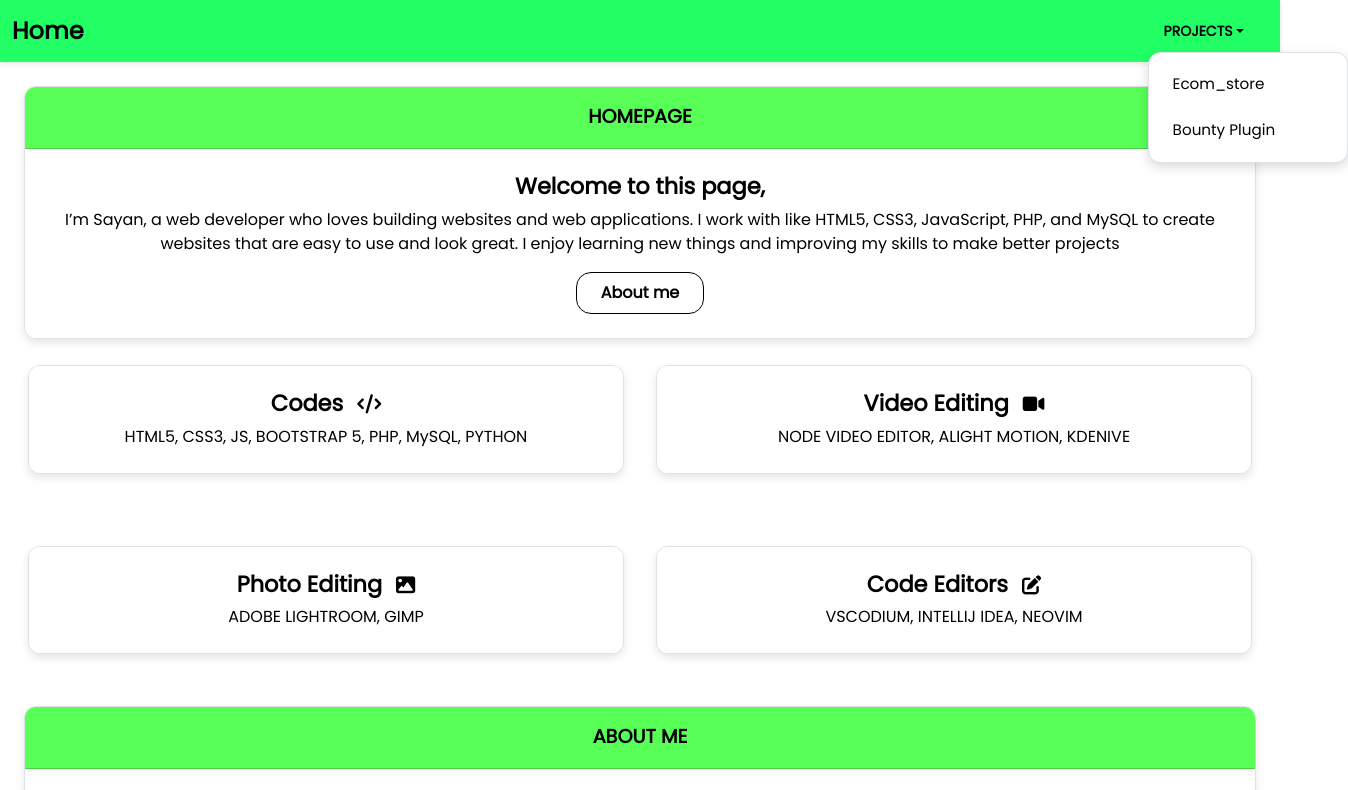
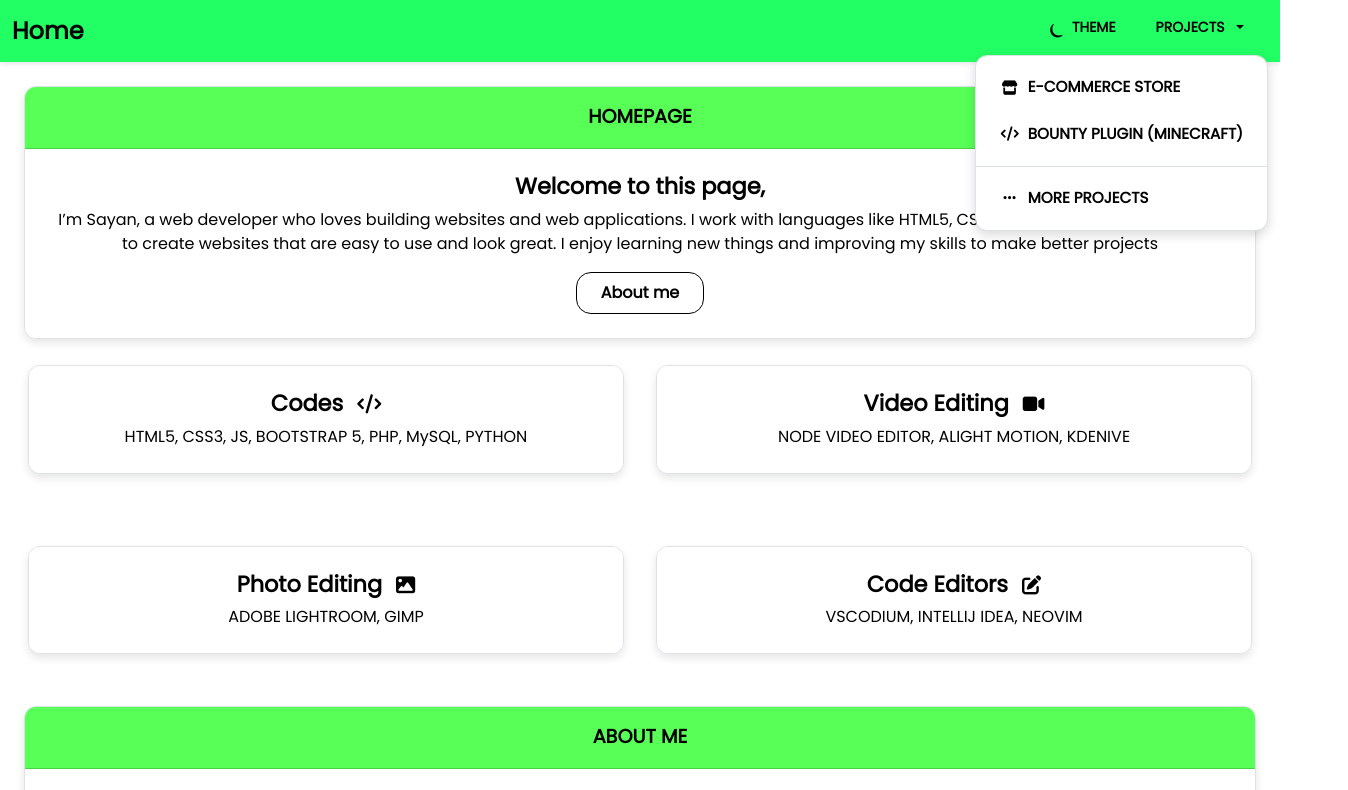
Before and after one commit to synkfr/Eweb, a plain HTML site: page index.html in a window 1280 px wide. Both pictures are taken after a click on the button "PROJECTS". Shown: the top 790 px of the page, 1348 px wide, since content can reach past the window. Drawn offline with nearby package versions, Linux system fonts and the light colour scheme.

Commit message:
Update index.html

```diff
--- a/index.html
+++ b/index.html
@@ -9,9 +9,9 @@
     <link href="css/style.css" rel="stylesheet">
 <script src="https://cdn.jsdelivr.net/npm/bootstrap@5.2.3/dist/js/bootstrap.bundle.min.js" integrity="sha384-kenU1KFdBIe4zVF0s0G1M5b4hcpxyD9F7jL+jjXkk+Q2h455rYXK/7HAuoJl+0I4" crossorigin="anonymous"></script>
 
-    <title>Document</title>
+    <title>portfolio-v2</title>
 </head>
-<body>
+<body id="dark">
   <header id="header">
     <nav class="navbar navbar-expand-lg navbar-light bg-light">
       <div class="container-fluid">
@@ -20,18 +20,32 @@
         </button>
         <div class="collapse navbar-collapse" id="navbarNavDropdown">
           <a class="navbar-brand" href="index.html">Home</a>
-          <ul class="navbar-nav gap-3 ms-auto">
+          <ul class="navbar-nav ms-auto">
             <li class="nav-item">
-            </li>
-            <li class="nav-item dropdown">
-              <a class="nav-link dropdown-toggle fw-bold" href="#" role="button" data-bs-toggle="dropdown" aria-expanded="false">
-                PROJECTS
-              </a>
-              <ul class="dropdown-menu">
-                <li><a class="dropdown-item" href="https://github.com/synkfr/online-ecom-store-using-php-and-mysql">Ecom_store</a></li>
-                <li><a class="dropdown-item" href="https://github.com/synkfr/VoidBounty">Bounty Plugin</a></li>
-              </ul>
-            </li>
+            <a href="#" id="theme-toggle" class="nav-link fw-bold theme-toggle-btn">
+              <span class="theme-icon">⏾</span>THEME
+            </a>
+          </li>
+          <li class="nav-item dropdown">
+            <a class="nav-link dropdown-toggle fw-bold d-flex align-items-center" href="#" role="button" data-bs-toggle="dropdown" aria-expanded="false">
+              <span class="me-2">PROJECTS</span>
+            </a>
+            <ul class="dropdown-menu dropdown-menu-end">
+              <li><a class="dropdown-item d-flex align-items-center" href="https://github.com/synkfr/online-ecom-store-using-php-and-mysql">
+                <i class="fas fa-store me-2"></i>
+                <span class="fw-bold">E-COMMERCE STORE</span>
+              </a></li>
+              <li><a class="dropdown-item d-flex align-items-center" href="https://github.com/synkfr/VoidBounty">
+                <i class="fas fa-code me-2"></i>
+                <span class="fw-bold">BOUNTY PLUGIN (MINECRAFT)</span>
+              </a></li>
+              <li><hr class="dropdown-divider"></li>
+              <li><a class="dropdown-item d-flex align-items-center" href="https://github.com/synkfr">
+                <i class="fas fa-ellipsis-h me-2"></i>
+                <span class="fw-bold">MORE PROJECTS</span>
+              </a></li>
+            </ul>
+          </li>
           </ul>
         </div>
       </div>
@@ -45,7 +59,7 @@
               </div>
               <div class="card-body">
                 <h5 class="card-title fw-bold">Welcome to this page,</h5>
-                <p class="card-text">I’m Sayan, a web developer who loves building websites and web applications. I work with like HTML5, CSS3, JavaScript, PHP, and MySQL to create websites that are easy to use and look great. I enjoy learning new things and improving my skills to make better projects</p>
+                <p class="card-text">I’m Sayan, a web developer who loves building websites and web applications. I work with languages like HTML5, CSS3, JavaScript, PHP, and MySQL to create websites that are easy to use and look great. I enjoy learning new things and improving my skills to make better projects</p>
                 <a href="#" class="btn btn-outline-success fw-bold">About me</a>
               </div>
             </div>
@@ -95,7 +109,7 @@
               </div>
               <div class="card-body">
                 <h5 class="card-title fw-bold">Welcome to this page,</h5>
-                <p class="card-text">Hi, I’m Sayan, a web developer with skills in both front-end and little knowladge of back-end development. I create responsive, easy-to-use websites and web applications using like HTML5, CSS3, JavaScript, PHP, MySQL, and Bootstrap. I focus on making websites that look great and work well.
+                <p class="card-text">Hi, I’m Sayan, a web developer with skills in both front-end and little knowladge of back-end development. I create responsive, easy-to-use websites using languages like HTML5, CSS3, JavaScript, PHP, MySQL, and Bootstrap. I focus on making websites that look great and work well.
 
                   I’ve worked on different types of projects, like e-commerce sites, personal websites, and other type of websites. I love learning new tools and improving my skills to build better projects.</p>
               </div>
@@ -126,7 +140,7 @@
       </div>
 
     </div>
-    <div class="copy_right text-center py-3">
+    <div class="copy_right text-center py-3 fs-5">
       <p>Open Source Project - Licensed under the <a href="LICENSE" target="_blank" class="fw-bold">MIT License</a></p>
     </div>
   </div>
```
